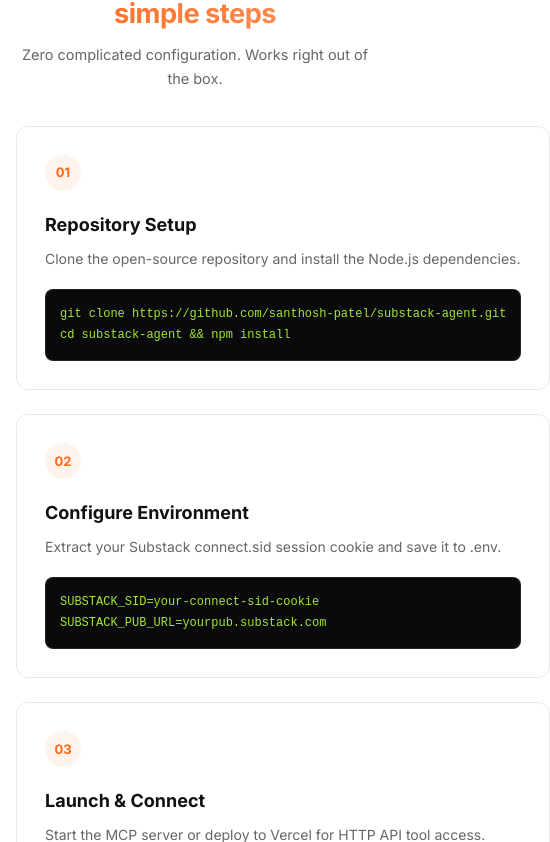
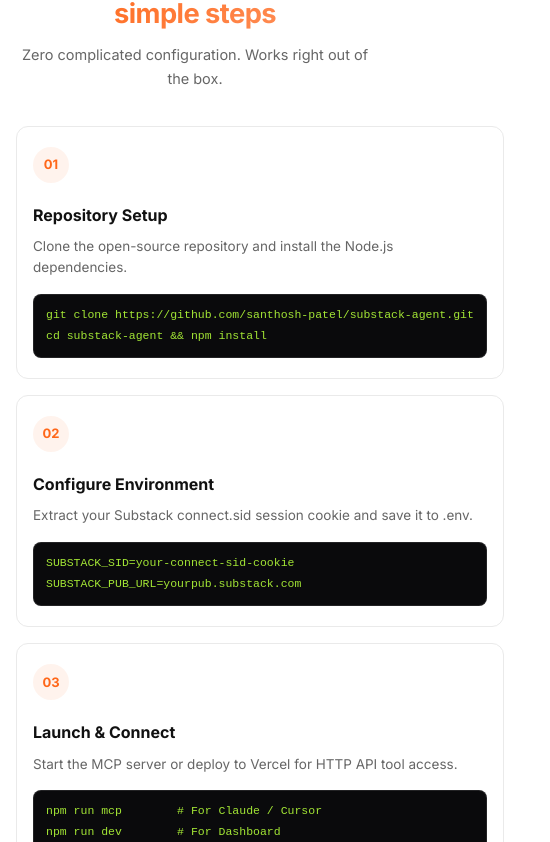
Before and after one commit to santhosh-patel/substack-agent, a React (Vite) app in the folder landing-page/: page / in a window 390 px wide. Shown: the part 4742-5584 px from the top of the page, 550 px wide, since content can reach past the window. Built offline with nearby package versions, Linux system fonts and the light colour scheme.

Commit message:
style: improve mobile responsiveness and text scaling for HowItWorks and ToolsGrid components

```diff
--- a/landing-page/src/components/HowItWorks.css
+++ b/landing-page/src/components/HowItWorks.css
@@ -74,5 +74,25 @@
 @media (max-width: 900px) {
   .steps-grid {
     grid-template-columns: 1fr;
+    gap: 16px;
   }
 }
+
+@media (max-width: 640px) {
+  .step-card {
+    padding: 20px 16px;
+  }
+  .step-heading {
+    font-size: 16px;
+  }
+  .step-desc {
+    font-size: 13.5px;
+    margin-bottom: 16px;
+  }
+  .step-code-box {
+    padding: 10px 12px;
+  }
+  .step-code-box code {
+    font-size: 11.5px;
+  }
+}
```
